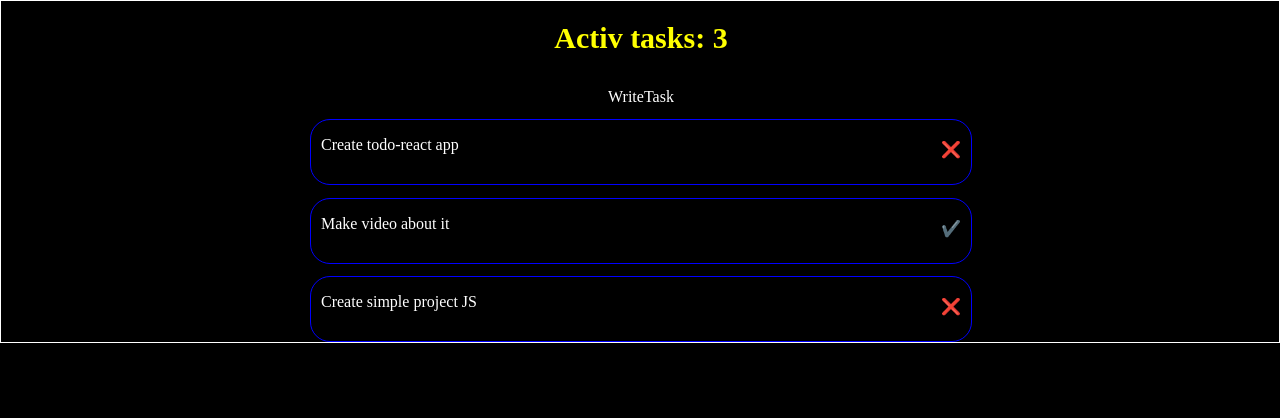
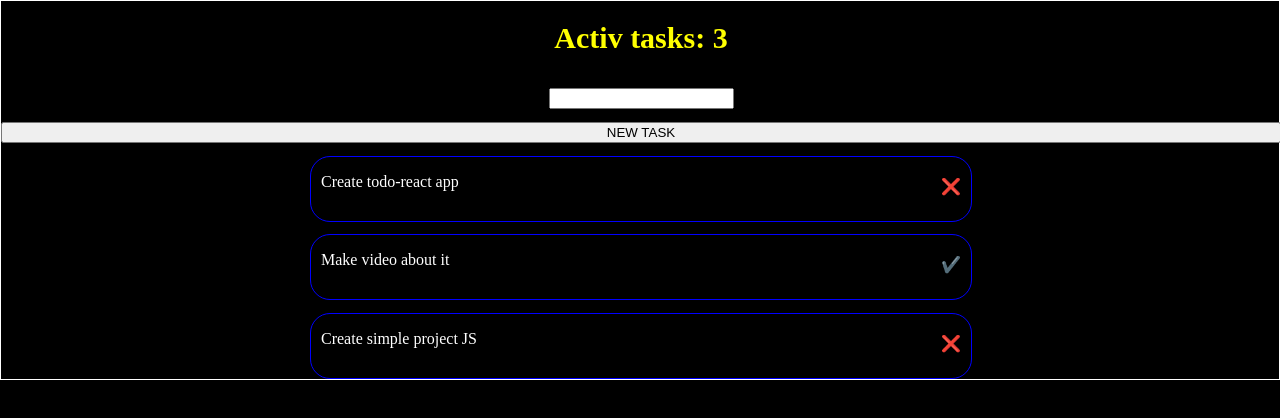
Before and after one commit to VladislavBobyrev/React, a React (Create React App) app in the folder list-deal/: page / in a window 1280 px wide. Shown: the top 418 px of the page. Built offline with nearby package versions, Linux system fonts and the light colour scheme.

Commit message:
I m ad button and string

```diff
--- a/list-deal/src/App.js
+++ b/list-deal/src/App.js
@@ -20,7 +20,8 @@ class App extends React.Component {
 		return (
 			<div className='App'>
 				<h1 className='top'>Activ tasks: {tasks.length}</h1>
-				WriteTask
+				<WriteTask className='writeTask' />
+				<button>NEW TASK</button>
 				{tasks.map(task => (
 					<Task task={task} key={task.id}></Task>
 				))}
--- a/list-deal/src/componients/WriteTasc/WriteTasc.js
+++ b/list-deal/src/componients/WriteTasc/WriteTasc.js
@@ -2,8 +2,8 @@ import React from 'react'
 
 const WriteTask = () => {
 	return(
-		<div className='writeTask'>
-			<input type='text'>new Task</input>
+		<div >
+			<input type='text'></input>
 		</div>
 	)
 }
--- a/list-deal/src/style.css
+++ b/list-deal/src/style.css
@@ -38,3 +38,7 @@ body {
   position: relative;
   top: -30px;
 }
+
+.writeTask {
+  background: #fff;
+}
--- a/list-deal/src/style.scss
+++ b/list-deal/src/style.scss
@@ -39,3 +39,6 @@ body{
 	position: relative;
 	top: -30px;
 }
+.writeTask{
+	background: #fff;
+}
```
